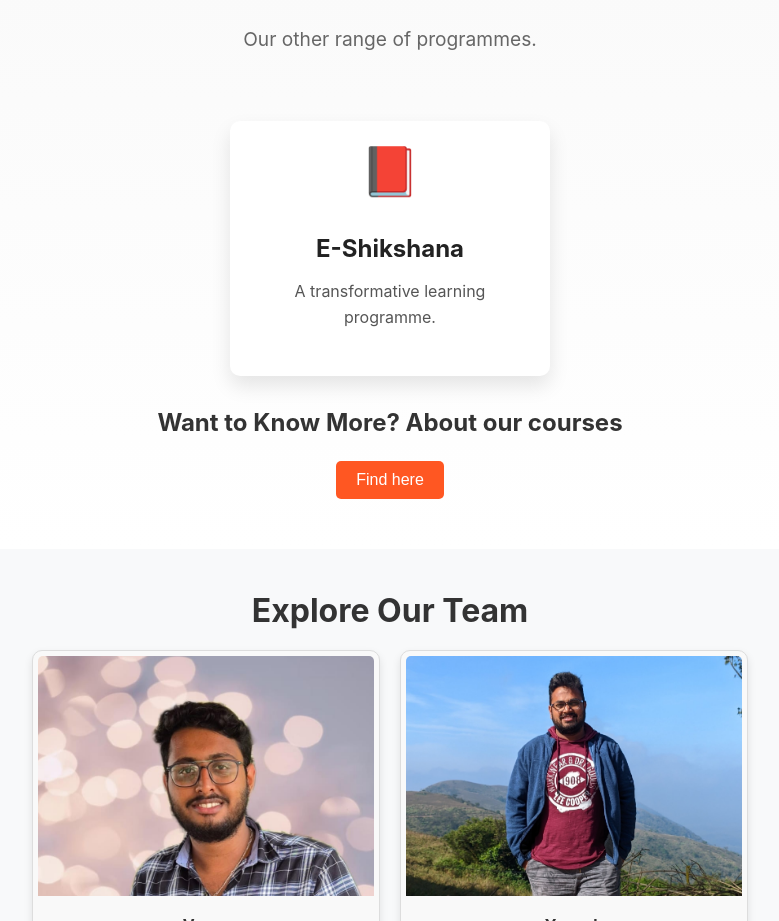
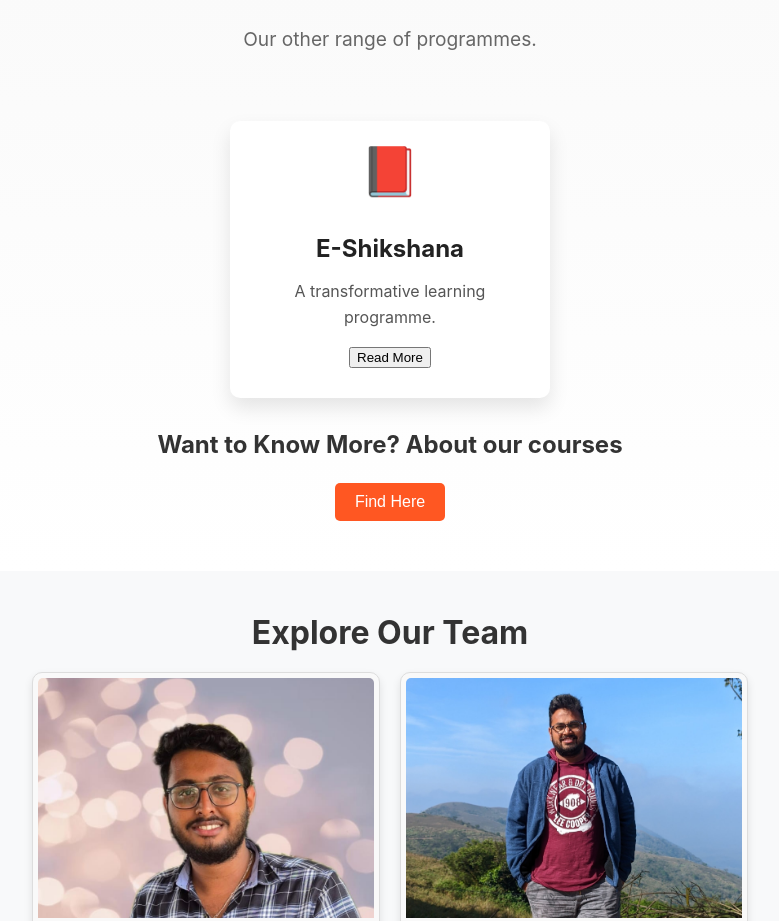
Before and after one commit to varundachuu/MyProject, a React (Create React App) app: page / in a window 1280 px wide. Shown: the part 4084-5005 px from the top of the page, without its empty margins (250-1029 px from the left). Built offline with nearby package versions, Linux system fonts and the light colour scheme.

Commit message:
Update OtherServices.js

```diff
--- a/src/components/js_components/OtherServices.js
+++ b/src/components/js_components/OtherServices.js
@@ -3,38 +3,48 @@ import "../css-files/services.css";
 
 const Services = () => {
   const otherServicesRef = useRef(null);
-  const [showMoreServices, setShowMoreServices] = useState(false);
   const [isEnlarged, setIsEnlarged] = useState(false);
+  const [showMoreCards, setShowMoreCards] = useState(false);
+  const [modalContent, setModalContent] = useState(null);
 
-  // Always visible card
-  const mainService = {
+  const services = [
+    {
       title: "E-Shikshana",
       description: "A transformative learning programme.",
+      details:
+        "E-Shikshana is an innovative digital education programme designed to deliver quality learning to students in remote areas. It includes interactive lessons, assessments, and mentorship to transform the way students learn.",
       icon: "📕",
-  };
-
-  // Additional cards (hidden by default)
-  const extraServices = [
+    },
     {
-      title: "SkillUp",
-      description: "Upgrade your skills with practical workshops.",
+      title: "Skill Up",
+      description: "Upskill with industry-relevant courses.",
+      details:
+        "Skill Up helps professionals and students gain new skills through certified courses, expert mentoring, and practical projects to boost employability.",
       icon: "🎓",
     },
     {
-      title: "TechConnect",
-      description: "Connecting tech with your career goals.",
+      title: "Tech Connect",
+      description: "Connecting technology with learning.",
+      details:
+        "Tech Connect bridges the gap between technology and education by providing schools with smart classrooms, training for teachers, and digital resources.",
       icon: "💻",
     },
   ];
 
   const handleButtonClick = () => {
     setIsEnlarged(true);
-    setShowMoreServices(true);
-
-    // Optional: shrink effect
     setTimeout(() => {
       setIsEnlarged(false);
-    }, 300);
+      setShowMoreCards(true);
+    }, 500);
+  };
+
+  const handleReadMore = (details) => {
+    setModalContent(details);
+  };
+
+  const closeModal = () => {
+    setModalContent(null);
   };
 
   return (
@@ -47,35 +57,45 @@ const Services = () => {
       <p className="services-subheading">Our other range of programmes.</p>
 
       <div className="services-grid">
-        <div className="service-card">
-          <div className="service-icon">{mainService.icon}</div>
-          <h3 className="service-title">{mainService.title}</h3>
-          <p className="service-description">{mainService.description}</p>
+        {services
+          .filter((_, index) => index === 0 || showMoreCards)
+          .map((service, index) => (
+            <div key={index} className="service-card">
+              <div className="service-icon">{service.icon}</div>
+              <h3 className="service-title">{service.title}</h3>
+              <p className="service-description">{service.description}</p>
+              <button
+                className="read-more-button"
+                onClick={() => handleReadMore(service.details)}
+              >
+                Read More
+              </button>
             </div>
+          ))}
       </div>
 
+      {!showMoreCards && (
+        <>
           <h3 className="services-know-more-heading">
             Want to Know More? About our courses
           </h3>
-
-      {!showMoreServices && (
           <button
             className={`know-more-button ${isEnlarged ? "enlarged" : ""}`}
             onClick={handleButtonClick}
           >
-          Find here
+            Find Here
           </button>
+        </>
       )}
 
-      {showMoreServices && (
-        <div className="services-grid">
-          {extraServices.map((service, index) => (
-            <div key={index} className="service-card">
-              <div className="service-icon">{service.icon}</div>
-              <h3 className="service-title">{service.title}</h3>
-              <p className="service-description">{service.description}</p>
+      {modalContent && (
+        <div className="modal-overlay" onClick={closeModal}>
+          <div className="modal-content" onClick={(e) => e.stopPropagation()}>
+            <span className="modal-close" onClick={closeModal}>
+              &times;
+            </span>
+            <p>{modalContent}</p>
           </div>
-          ))}
         </div>
       )}
     </section>
```
Lines whose indentation alone changed are shown as unchanged.
